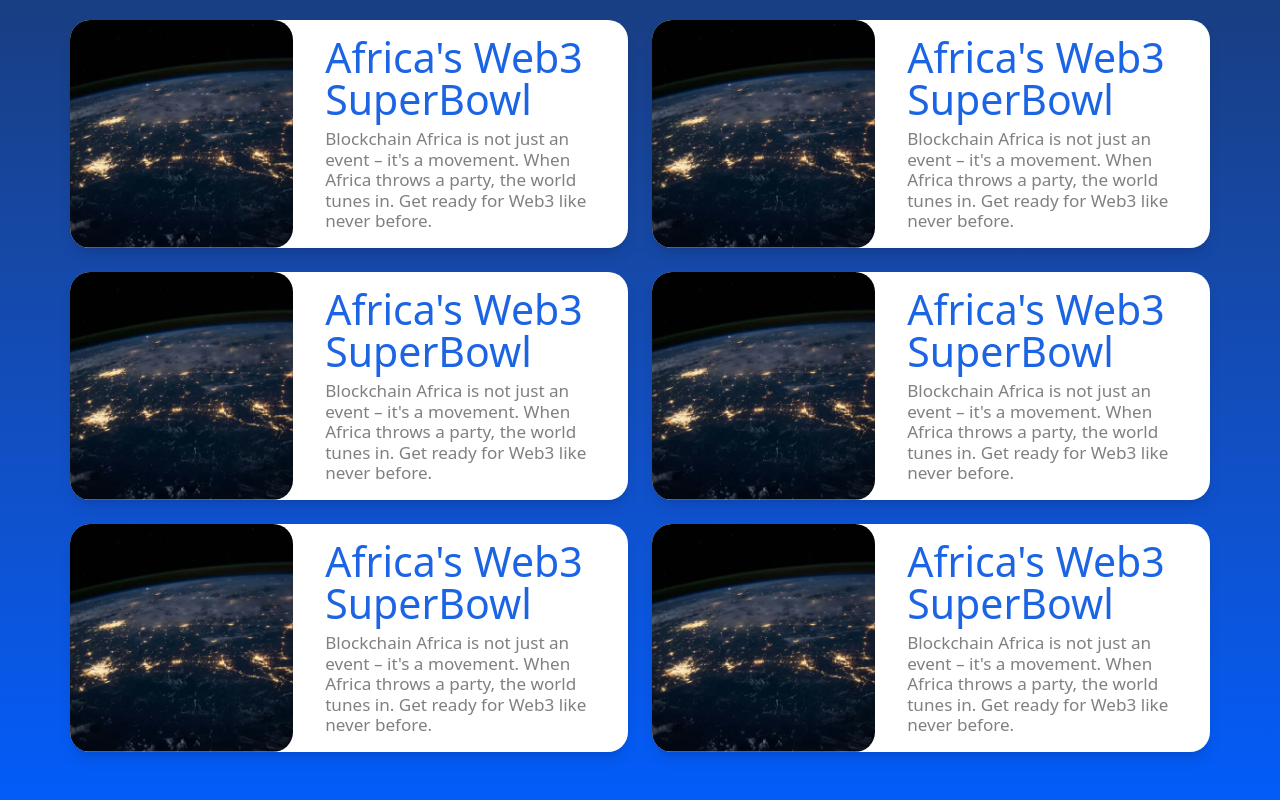
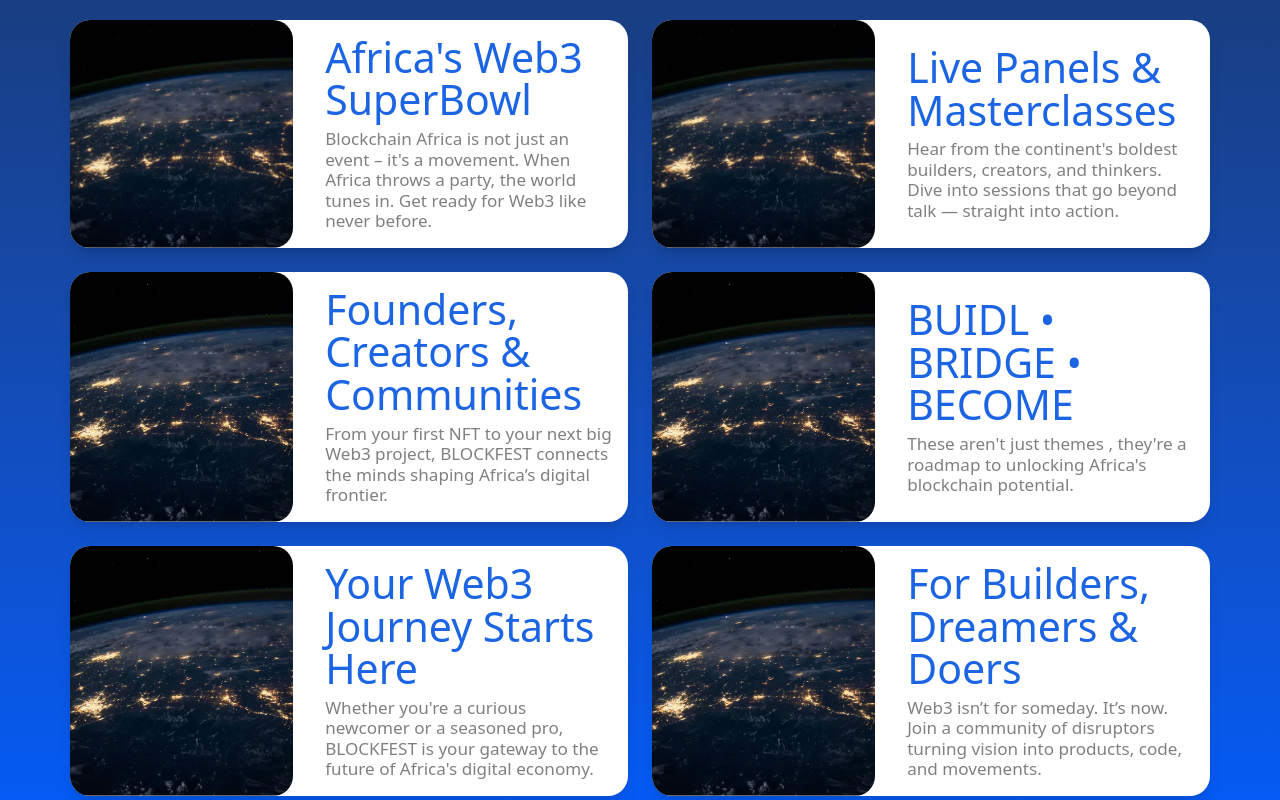
Before and after one commit to mandatedisrael/Blockfest-frontend, a Next.js app: page / in a window 1280 px wide. Shown: the part 2640-3440 px from the top of the page. Built offline with nearby package versions, Linux system fonts and the light colour scheme.

Commit message:
fixed build error

```diff
--- a/components/home/countdown-gallery.tsx
+++ b/components/home/countdown-gallery.tsx
@@ -11,7 +11,7 @@
         <div className="flex flex-col lg:flex-row gap-4">
           <div className="bg-gray-300 rounded-[24px] h-[300px] lg:h-[446px] flex-1 lg:basis-[40%] overflow-hidden">
             <Image
-              src="/images/img-4.webp"
+              src="/images/img4.webp"
               alt=""
               width={500}
               height={446}
--- a/components/home/why-attend.tsx
+++ b/components/home/why-attend.tsx
@@ -22,28 +22,28 @@
     },
     {
       image: "/images/features.webp",
-      header: "Africa's Web3 SuperBowl",
-      text: "Blockchain Africa is not just an event – it's a movement. When Africa throws a party, the world tunes in. Get ready for Web3 like never before."
+      header: "Live Panels & Masterclasses",
+      text: "Hear from the continent's boldest builders, creators, and thinkers. Dive into sessions that go beyond talk — straight into action."
     },
     {
       image: "/images/features.webp",
-      header: "Africa's Web3 SuperBowl",
-      text: "Blockchain Africa is not just an event – it's a movement. When Africa throws a party, the world tunes in. Get ready for Web3 like never before."
+      header: "Founders, Creators & Communities",
+      text: "From your first NFT to your next big Web3 project, BLOCKFEST connects the minds shaping Africa’s digital frontier."
     },
     {
       image: "/images/features.webp",
-      header: "Africa's Web3 SuperBowl",
-      text: "Blockchain Africa is not just an event – it's a movement. When Africa throws a party, the world tunes in. Get ready for Web3 like never before."
+      header: "BUIDL • BRIDGE • BECOME",
+      text: "These aren't just themes , they're a roadmap to unlocking Africa's blockchain potential."
     },
     {
       image: "/images/features.webp",
-      header: "Africa's Web3 SuperBowl",
-      text: "Blockchain Africa is not just an event – it's a movement. When Africa throws a party, the world tunes in. Get ready for Web3 like never before."
+      header: "Your Web3 Journey Starts Here",
+     text:" Whether you're a curious newcomer or a seasoned pro, BLOCKFEST is your gateway to the future of Africa's digital economy."
     },
     {
       image: "/images/features.webp",
-      header: "Africa's Web3 SuperBowl",
-      text: "Blockchain Africa is not just an event – it's a movement. When Africa throws a party, the world tunes in. Get ready for Web3 like never before."
+      header: "For Builders, Dreamers & Doers",
+      text: "Web3 isn’t for someday. It’s now. Join a community of disruptors turning vision into products, code, and movements."
     },
   ];
 
```
Also changed, not shown: 1 other file (tests, documents, lock files or other folders).
